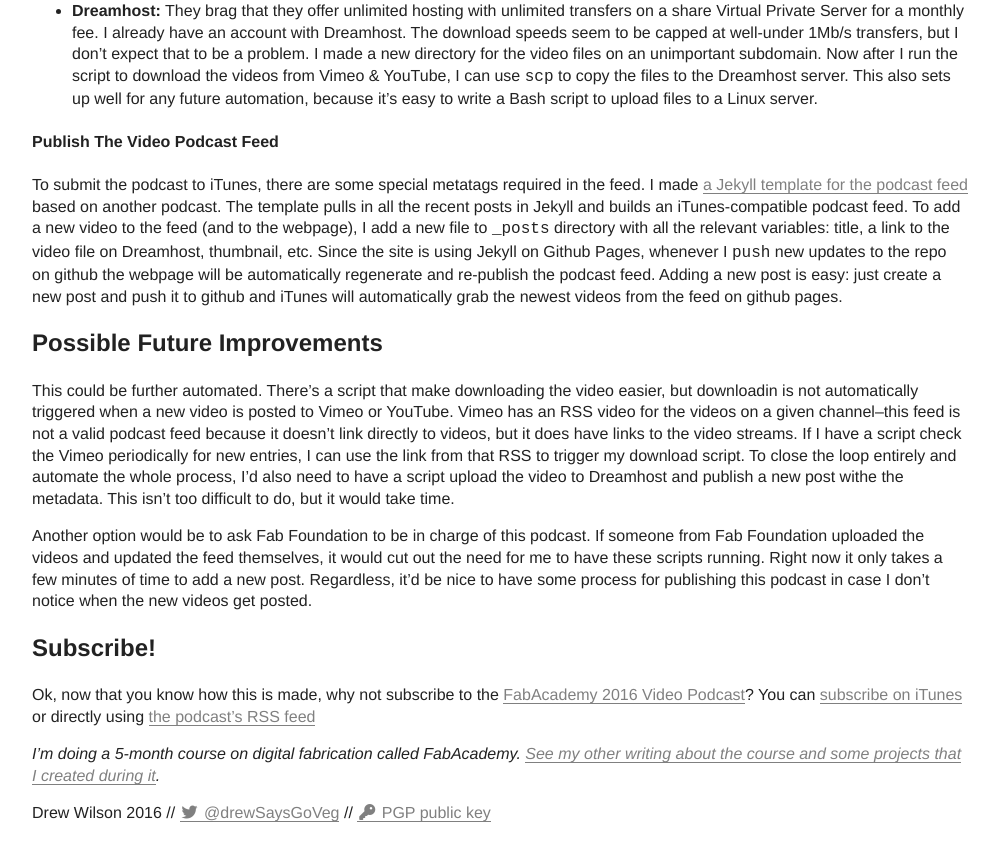
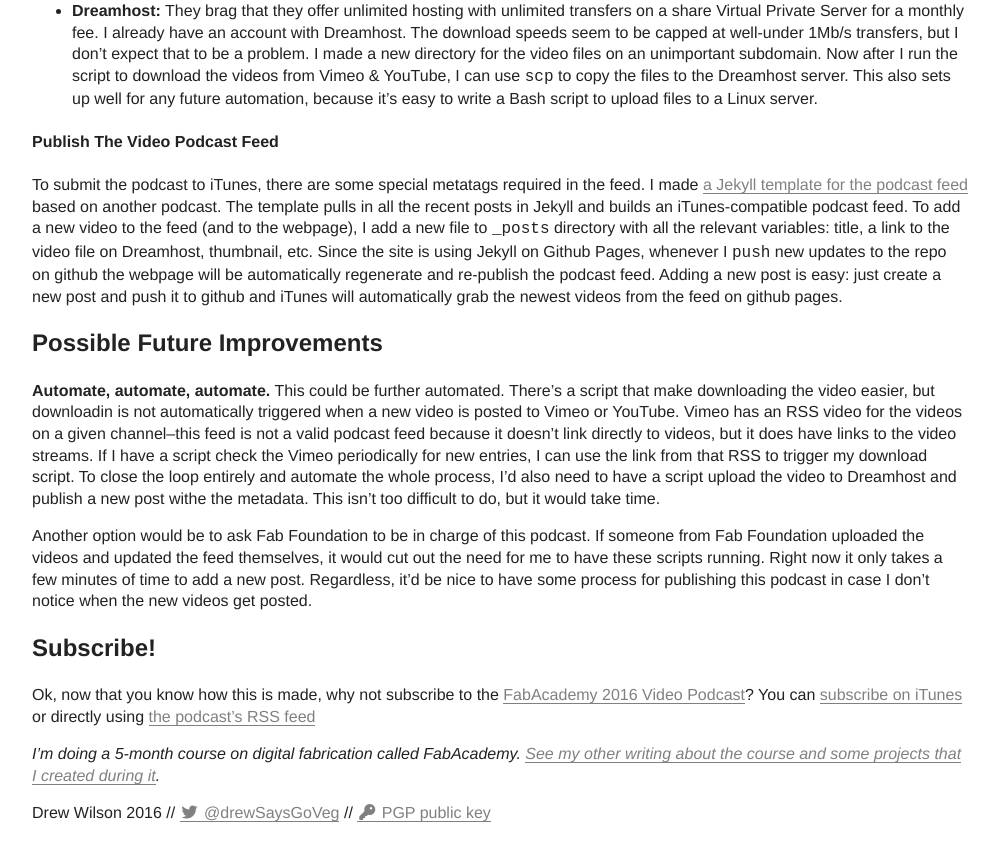
Before and after one commit to drewrwilson/drewrwilson.github.io, a Jekyll site: the page built from _posts/blog/2016-02-12-the-making-of-the-fabacademy-video-podcast.md, in a window 1280 px wide and 900 px high, scrolled down 2315 px. Shown: the top 861 px of the window, without its empty margins (140-1138 px from the left). Built offline with Jekyll 4.4.1, drawn with Linux system fonts in a browser that asks for light colours; nearby versions of some CDN libraries; library files that are not in the unit come from our copies.

Commit message:
sm heading

```diff
--- a/_posts/blog/2016-02-12-the-making-of-the-fabacademy-video-podcast.md
+++ b/_posts/blog/2016-02-12-the-making-of-the-fabacademy-video-podcast.md
@@ -55,7 +55,7 @@
 
 ## Possible Future Improvements
 
-This could be further automated. There's a script that make downloading the video easier, but downloadin is not automatically triggered when a new video is posted to Vimeo or YouTube. Vimeo has an RSS video for the videos on a given channel--this feed is not a valid podcast feed because it doesn't link directly to videos, but it does have links to the video streams. If I have a script check the Vimeo periodically for new entries, I can use the link from that RSS to trigger my download script. To close the loop entirely and automate the whole process, I'd also need to have a script upload the video to Dreamhost and publish a new post withe the metadata. This isn't too difficult to do, but it would take time.
+**Automate, automate, automate.** This could be further automated. There's a script that make downloading the video easier, but downloadin is not automatically triggered when a new video is posted to Vimeo or YouTube. Vimeo has an RSS video for the videos on a given channel--this feed is not a valid podcast feed because it doesn't link directly to videos, but it does have links to the video streams. If I have a script check the Vimeo periodically for new entries, I can use the link from that RSS to trigger my download script. To close the loop entirely and automate the whole process, I'd also need to have a script upload the video to Dreamhost and publish a new post withe the metadata. This isn't too difficult to do, but it would take time.
 
 Another option would be to ask Fab Foundation to be in charge of this podcast. If someone from Fab Foundation uploaded the videos and updated the feed themselves, it would cut out the need for me to have these scripts running. Right now it only takes a few minutes of time to add a new post. Regardless, it'd be nice to have some process for publishing this podcast in case I don't notice when the new videos get posted.
 
```
